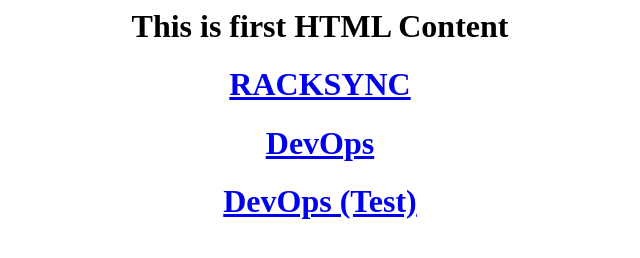
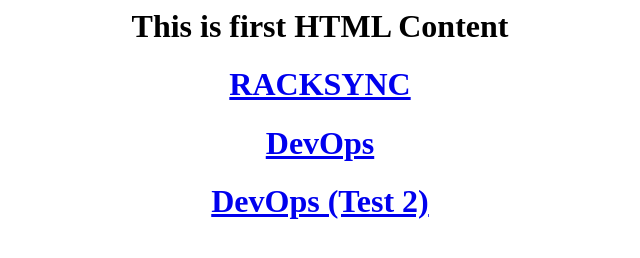
Before and after one commit to theerawatsttc/www, a plain HTML site: page index.html in a window 1280 px wide. Shown: the whole page, without its empty margins (320-960 px from the left). Drawn offline with Linux system fonts and the light colour scheme.

Commit message:
www1 -> www

```diff
--- a/index.html
+++ b/index.html
@@ -1,4 +1,4 @@
 <center><h1>This is first HTML Content</h1></center>
 <center><h1><a href="racksync.html">RACKSYNC</a></h1></center>
 <center><h1><a href="devops.html">DevOps</a></h1></center>
-<center><h1><a href="devops.html">DevOps (Test)</a></h1></center>
+<center><h1><a href="devops.html">DevOps (Test 2)</a></h1></center>
```
